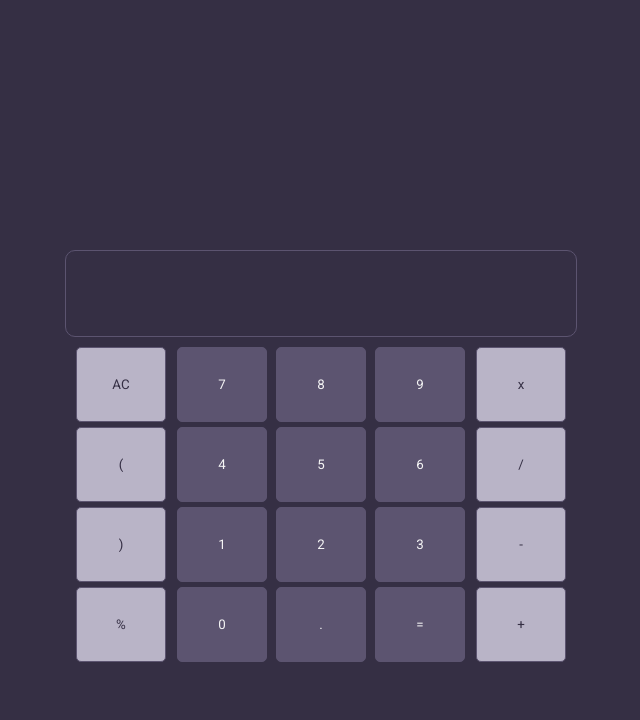
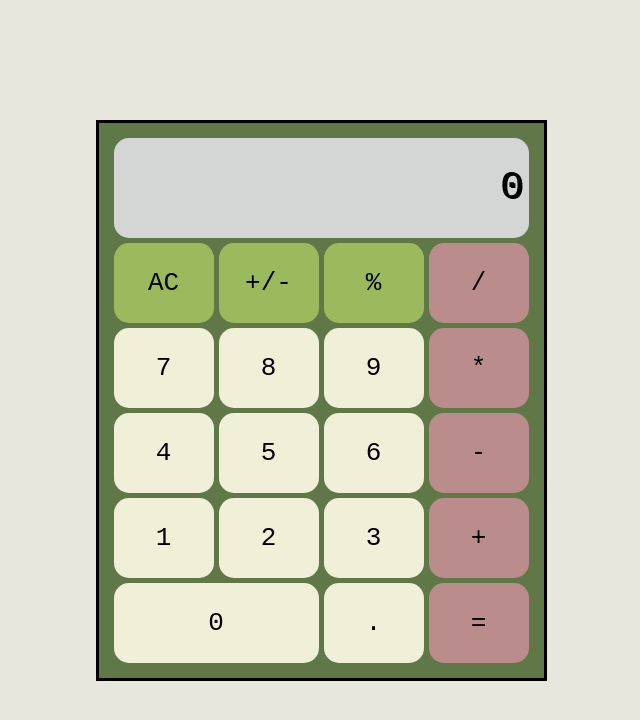
Before and after one commit to NassimNaoui/Calculator, a plain HTML site: page index.html in a window 1280 px wide. Shown: the whole page, without its empty margins (319-959 px from the left). Drawn offline with Linux system fonts and the light colour scheme.

Commit message:
Changement structure html et css

```diff
--- a/index.html
+++ b/index.html
@@ -7,14 +7,28 @@
     <title>Calculator</title>
 </head>
 <body>
-    <div id="container">
-        <div id="result">
-            <input id="display" readonly>
-        </div>
-        <div id="keyboard">
-            <div id="keyboard-left"></div>
-            <div id="keyboard-mid"></div>
-            <div id="keyboard-right"></div>
+    <div id="main">
+        <div id="container">
+            <div id="display">0</div>
+            <button class="function">AC</button>
+            <button class="function">+/-</button>
+            <button class="function">%</button>
+            <button class="operator">/</button>
+            <button value= "7" class="digit">7</button>
+            <button class="digit">8</button>
+            <button class="digit">9</button>
+            <button class="operator">*</button>
+            <button class="digit">4</button>
+            <button class="digit">5</button>
+            <button class="digit">6</button>
+            <button class="operator">-</button>
+            <button class="digit">1</button>
+            <button class="digit">2</button>
+            <button class="digit">3</button>
+            <button class="operator">+</button>
+            <button id="zero" class="digit">0</button>
+            <button class="digit">.</button>
+            <button class="operator">=</button>
         </div>
     </div>
 <script src="myscripts.js"></script>
--- a/myscripts.js
+++ b/myscripts.js
@@ -1,43 +1,3 @@
-const containerKeyBordMid = document.getElementById('keyboard-mid')
-const containerKeyBordLeft = document.getElementById('keyboard-left')
-const containerKeyBordRight = document.getElementById('keyboard-right')
-
-const digitCode = [1,2,3,4,5,6,7,8,9]
-const digitCodeSorted = digitCode.sort((a,b) => b-a);
-const operatorLeft = ['%',')','(','AC']
-const operatorRight = ['+','-','/','x']
-const operatorBottom = ['=','.',0]
-
-digitCodeSorted.forEach(digit => {
-    const button = document.createElement('button');
-    button.textContent = digit
-    button.classList.add('keycap');
-    containerKeyBordMid.appendChild(button);
-});
-
-operatorBottom.forEach(digit => {
-    const button = document.createElement('button');
-    button.textContent = digit
-    button.classList.add('keycap');
-    containerKeyBordMid.appendChild(button);
-});
-
-
-operatorRight.forEach(digit => {
-    const button = document.createElement('button');
-    button.textContent = digit
-    button.classList.add('keycap');
-    containerKeyBordRight.appendChild(button);
-});
-
-operatorLeft.forEach(digit => {
-    const button = document.createElement('button');
-    button.textContent = digit
-    button.classList.add('keycap');
-    containerKeyBordLeft.appendChild(button);
-});
-
-
 const add = function (a,b) {
     return a + b;
 }
@@ -71,20 +31,19 @@ function operate (firstNumber,secondNumber) {
     }
 }
 
-
-
 document.addEventListener('DOMContentLoaded',function() {
 
         var display = document.getElementById('display');
-        var digitButton = document.querySelectorAll('#keyboard-mid .keycap');
+        var digitButton = document.querySelectorAll('.digit');
 
-    // displaying the first number
 
-        digitButton.forEach(button => {
-            button.addEventListener('click', function() {
-                    display.value += button.textContent
-                    var number = display.value
-                    console.log(operate(number,5))
+            digitButton.forEach(button => {
+                button.addEventListener('click', function() {
+                    display.innerHTML = '';
+                        display.innerHTML += button.textContent
+                        var number = display.textContent
+                        console.log(operate(number,5))
+                })
             })
-        })
+
     })
--- a/styles.css
+++ b/styles.css
@@ -1,100 +1,80 @@
-@import url('https://fonts.googleapis.com/css2?family=Amatic+SC:wght@400;700&family=Architects+Daughter&family=Patrick+Hand&family=Roboto:wght@400;500&display=swap');
-
 body {
+    min-height: 100vh;
     margin: 0;
-    background-color: #352F44;
+    padding: 0;
     display: flex;
     justify-content: center;
     align-items: center;
+    background-color: #e7e7de;
+}
+
+#main {
+    border: solid 3px black;
+    padding: 10px;
+    display: flex;
+    flex-direction: column;
+    align-items: center;
+    background-color:  #607848;
 }
 
 #container {
-    display: flex;
-    flex-direction: column;
-    justify-content: center;
-    align-items: center;
-    max-width: 500px;
-    padding: 250px;
-}
-
-#result {
-    display: flex;
-
+    display: grid;
+    grid-template-columns: repeat(4,100px);
+    grid-template-rows: minmax(100px, auto) repeat(5,80px);
+    margin: 5px;
+    gap: 5px;
+    border-color: #607848;
 }
 
 #display {
+    grid-column: 1/-1;
     display: flex;
-    justify-content: center;
-    align-items: center;
-    text-align: right;
-    height: 75px;
-    width: 500px;
+    flex-direction: column;
+    justify-content: space-around;
+    align-items: flex-end;
+    background-color: #d4d6d6;
+    border-radius: 15px;
     padding: 5px;
-    background-color: #352F44;
-    border: 1px solid #5C5470;
-    border-radius: 10px;
-    font-family: Roboto;
-    color: whitesmoke;
-    font-size: 30px;
+    font-family: monospace;
+    font-size: 3em;
+    text-shadow: 1.3px 1.3px black;
 }
 
 #display:hover {
-    background-color: #5C5470;
+    background-color: #f6f9f9;
 }
 
-#keyboard {
-    display: flex;
-    flex-direction: row;
-    justify-content: center;
-    align-items: center;
-    gap : 11px;
-    margin: 5px;
-    padding-top: 5px;
+button {
+    font-family: monospace;
+    font-size: 2em;
+    border-radius: 15px;
+    border: none;
 }
 
-#keyboard-mid {
-    display: flex;
-    flex-direction: row-reverse;
-    flex-wrap: wrap;
-    justify-content: space-between;
-    align-items:center;
-    gap: 5px;
+#zero {
+    grid-column: span 2;
 }
 
-#keyboard-left,
-#keyboard-right {
-    display: flex;
-    flex-direction: column-reverse;
-    gap: 5px;
+.function {
+    background-color: #9bba5e;
 }
 
-.keycap {
-    display: flex;
-    justify-content: center;
-    align-items: center;
-    height: 75px;
-    width: 90px;
-    gap: : 10px;
-    background-color: #5C5470;
-    border: 1px solid #5C5470;
-    border-radius: 5px;
-    font-family: Roboto;
-    color: whitesmoke;
+.function:hover {
+    background-color: #c1e676;
 }
 
-#keyboard-left .keycap,
-#keyboard-right .keycap {
-    background-color: #B9B4C7;
-    color: #352F44;
+.digit {
+    background-color: #f0f0d8;
 }
 
-#keyboard-left .keycap:hover,
-#keyboard-right .keycap:hover {
-    background-color: #FAF0E6;
-    color: #352F44;
+.digit:hover {
+    background-color: #ffffe4;
 }
 
-.keycap:hover {
-    background-color: #B9B4C7;
-    color: #352F44;
+.operator {
+    background-color: #bb8c8c;
 }
+
+.operator:hover {
+    background-color: #e6adad;
+}
```
